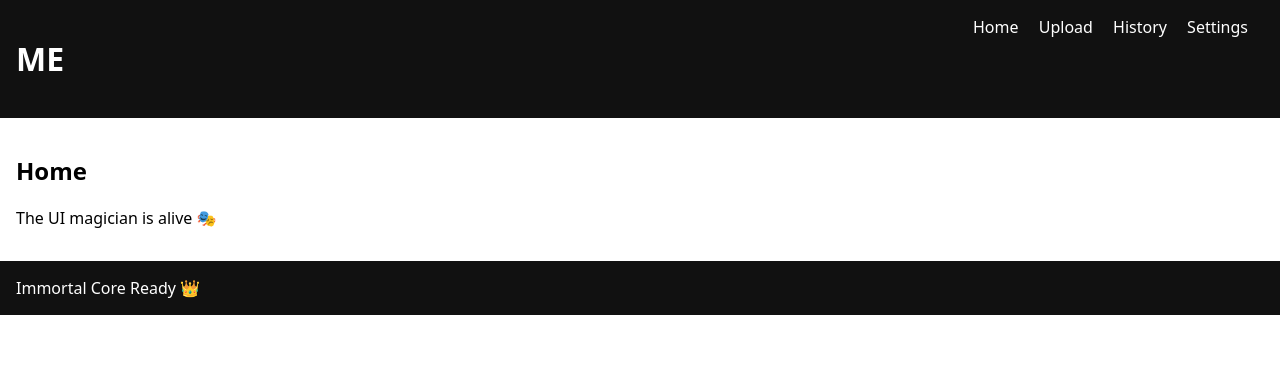
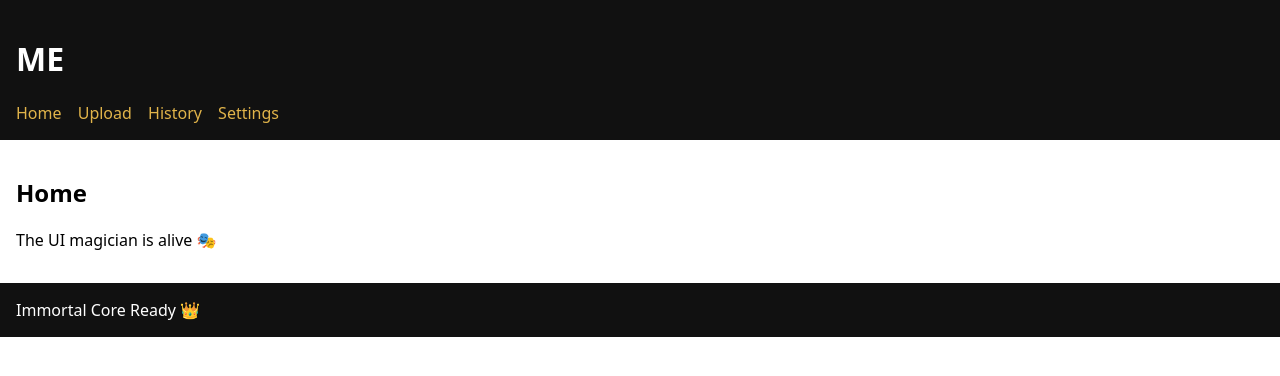
Before and after one commit to atorhub/Me-V1, a plain HTML site: page index.html in a window 1280 px wide. Drawn offline with Linux system fonts and the light colour scheme.

Commit message:
ui: add minimal styling for shell
Adds basic layout styling without introducing UI complexity.

```diff
--- a/styles/ui.css
+++ b/styles/ui.css
@@ -1,28 +1,8 @@
 body {
   margin: 0;
   font-family: system-ui, sans-serif;
-  background: var(--bg);
-  color: var(--fg);
 }
 
-.app-header, .footer {
-  padding: 1rem;
-  background: #111;
-  display: flex;
-  justify-content: space-between;
-}
-
-nav a {
-  margin-right: 1rem;
-  color: var(--accent);
-  text-decoration: none;
-}
-
-.card {
-  background: #1a1a1a;
-  padding: 1rem;
-  border-radius: 12px;
-}
 .app-header,
 .app-footer {
   background: #111;
@@ -30,6 +10,12 @@ nav a {
   padding: 16px;
 }
 
+nav a {
+  margin-right: 12px;
+  color: #e1b44a;
+  text-decoration: none;
+}
+
 .app-main {
   padding: 16px;
 }
```
